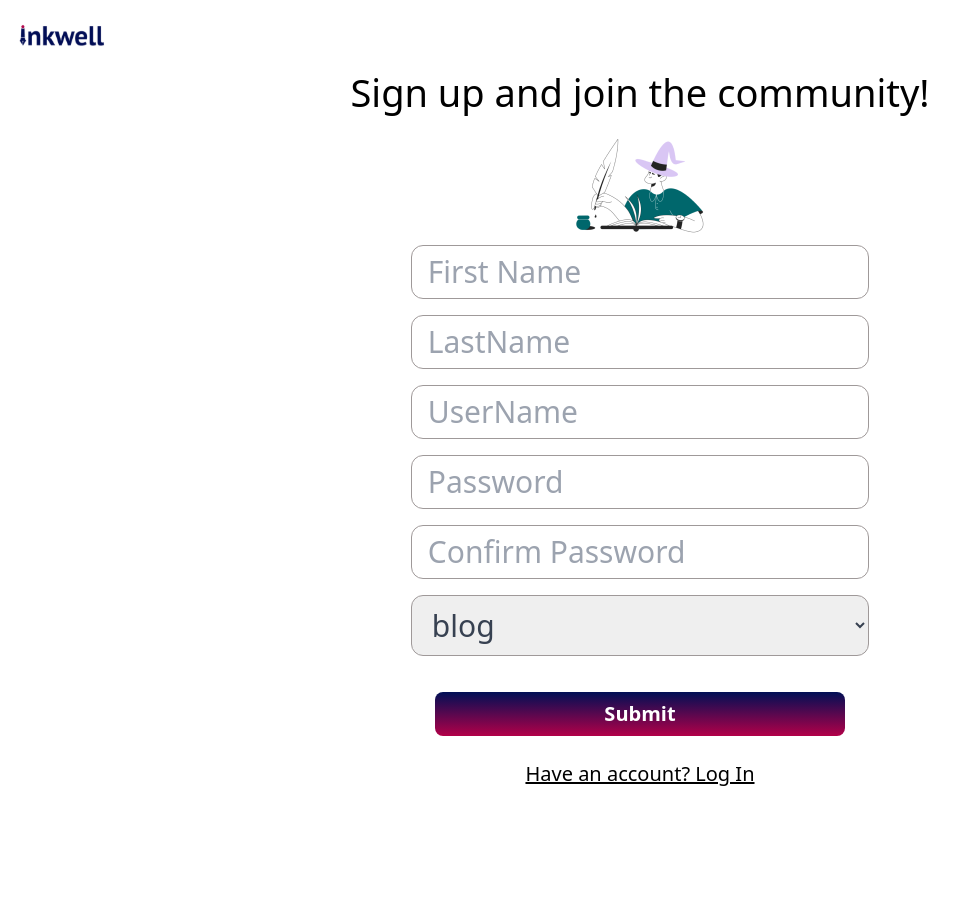
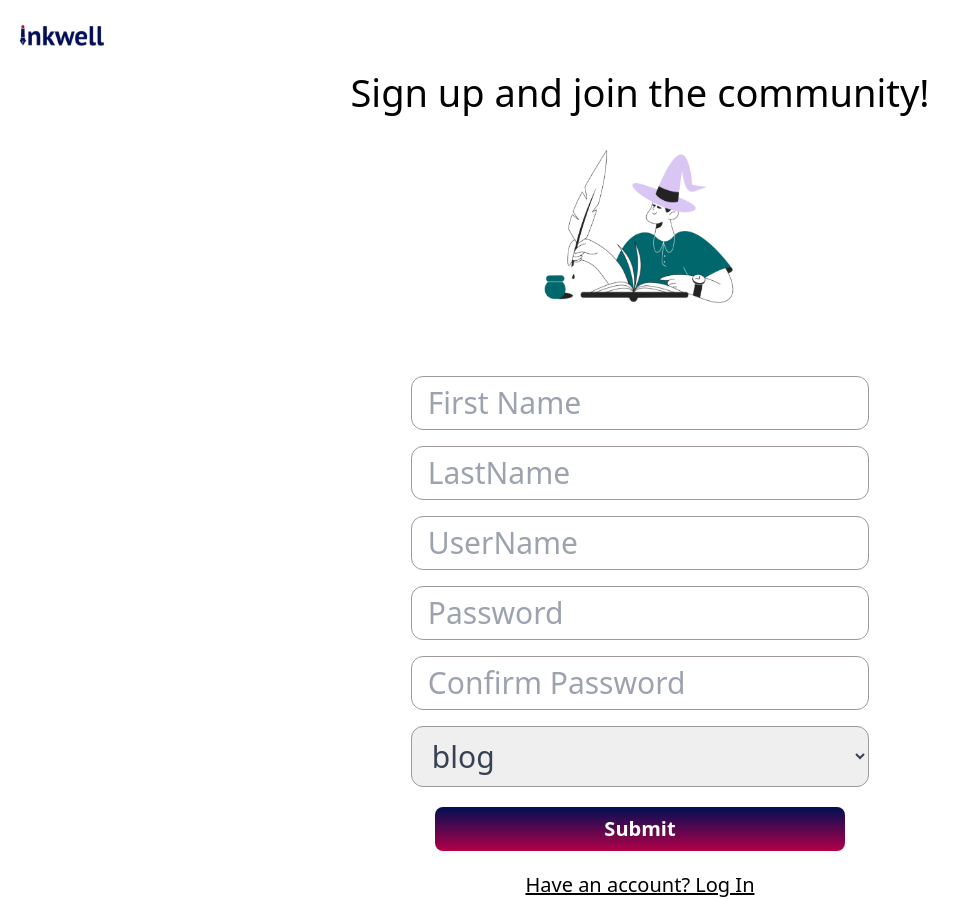
Before and after one commit to useinkwell/inkwell-frontend, a Next.js app: page /signup in a window 1280 px wide. Shown: the whole page, without its empty margins (0-970 px from the left). Before the commit the page ends 800 px from the top, so only its background shows below. Built offline with nearby package versions, Linux system fonts and the light colour scheme.

Commit message:
improved image size and positioning in the signup page

```diff
--- /dev/null
+++ b/src/components/signup/AccountSuccess.jsx
@@ -0,0 +1,21 @@
+import Image from "next/image";
+import successImage from "../../../public/images/success-image.png";
+
+
+function AccountSuccess() {
+    return (
+        <div>
+            <div>
+                <h3>
+                You're signed up and ready to go!
+                </h3>
+                <Image src={successImage}
+                className="w-[202px] h-[247px]"
+                width={500}
+                height={500}/>
+            </div>
+        </div>
+     );
+}
+
+export default AccountSuccess;
--- a/src/components/signup/CreateAccount.jsx
+++ b/src/components/signup/CreateAccount.jsx
@@ -1,6 +1,6 @@
 import Image from "next/image";
 import inkwellLogo from "/public/images/inkwell.svg";
-import signupImage from "/public/images/signup-image2.png";
+import signupImage from "/public/images/signup-image3.png";
 import styles from "./signup.module.css";
 import { useState } from "react";
 
@@ -105,22 +105,22 @@ function CreateAccount() {
         <div className="2xl:flex 2xl:items-center ml-auto 2xl:flex-row-reverse 2xl:w-[70%] mt-5">
           <Image
             src={signupImage}
-            className="mx-auto 2xl:w-[411px]"
-            width={159}
-            height={117}
+            className="mx-auto w-[200px] h-[200px] 2xl:w-[411px] 2xl:h-[373px] mb-12"
+            width={500}
+            height={500}
           />
           {/* Form */}
-          <form className="w-[85%] sm:w-[28.65rem] mx-auto flex flex-col gap-4 justify-center text-2xl lg:text-3xl 2xl:text-3xl 2xl:mt-5">
+          <form className="w-[85%] sm:w-[28.65rem] mx-auto flex flex-col gap-4 justify-center text-2xl lg:text-3xl 2xl:text-2xl 2xl:mt-5">
             <CustomInput name="First Name" />
             <CustomInput name="LastName" />
             <CustomInput name="UserName" />
             <CustomInput name="Password" inputtype="password" />
             <CustomInput name="Confirm Password" inputtype="password" />
             <CustomInput name="Select Field" inputtype="select" />
-            <button className="w-[85%] sm:w-[25.65rem] flex items-center justify-center mt-5 font-bold text-white text-xl mx-auto px-3 py-2 rounded-lg bg-gradient-to-t from-secondary to-primary">
+            <button className="w-[85%] sm:w-[25.65rem] flex items-center justify-center mt-1 font-bold text-white text-xl mx-auto px-3 py-2 rounded-lg bg-gradient-to-t from-secondary to-primary">
               Submit
             </button>
-          <p className="underline text-xl text-center mt-2">Have an account? Log In</p>
+          <p className="underline text-xl text-center mt-1">Have an account? Log In</p>
           </form>
         </div>
       </div>
--- a/src/pages/signup/index.js
+++ b/src/pages/signup/index.js
@@ -1,6 +1,6 @@
 import CreateAccount from "@/components/signup/CreateAccount";
 
-function signupPage() {
+function SignupPage() {
     return (
     <div>
         <CreateAccount/>
@@ -8,4 +8,4 @@ function signupPage() {
     );
 }
 
-export default signupPage;
+export default SignupPage;
--- /dev/null
+++ b/src/pages/signup/success.js
@@ -0,0 +1,11 @@
+import AccountSuccess from "@/components/signup/AccountSuccess";
+
+function Success() {
+    return (
+        <div>
+            <AccountSuccess/>
+        </div>
+     );
+}
+
+export default Success;
```
Also changed, not shown: public/images/signup-image3.png (added), public/images/success-image.png (added).
